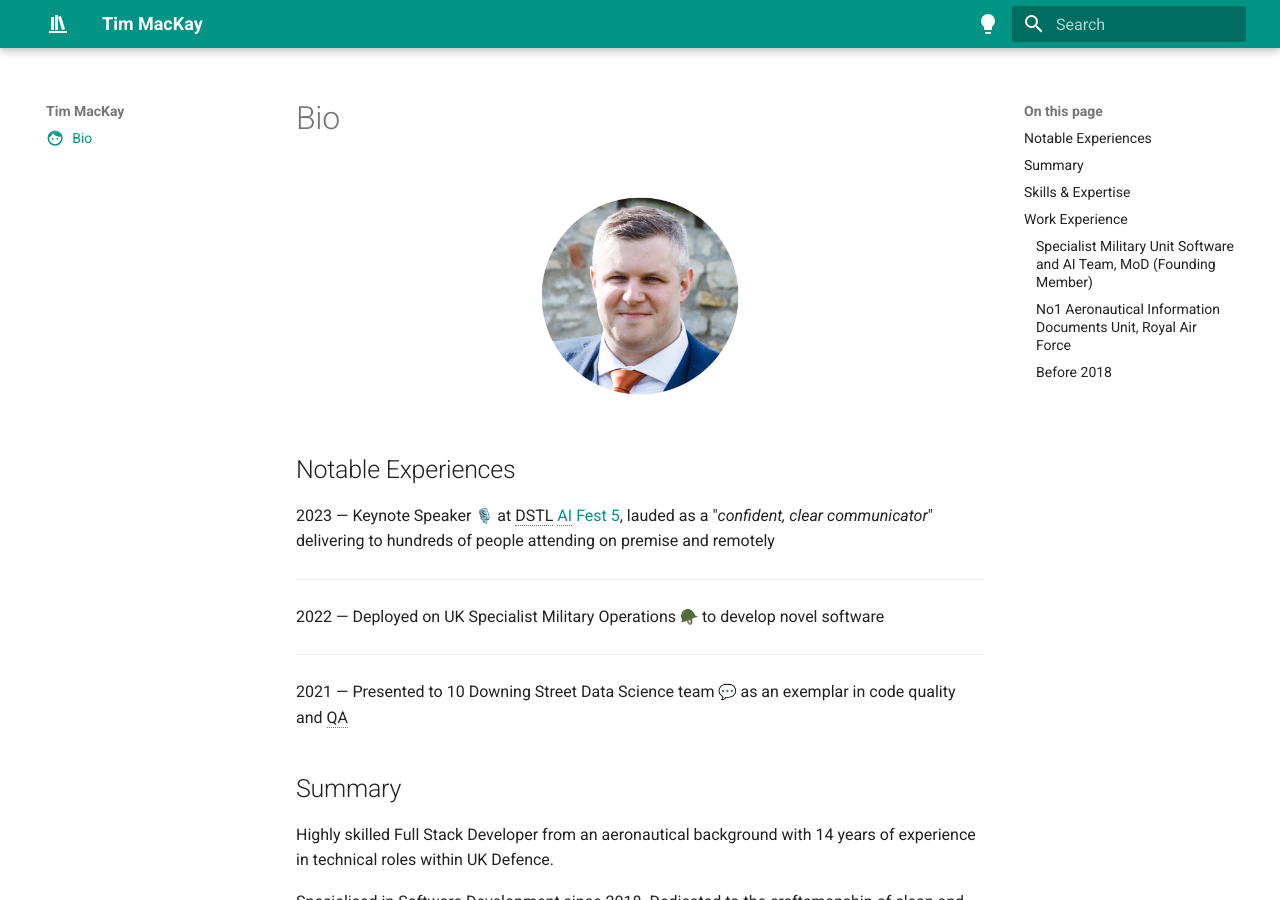
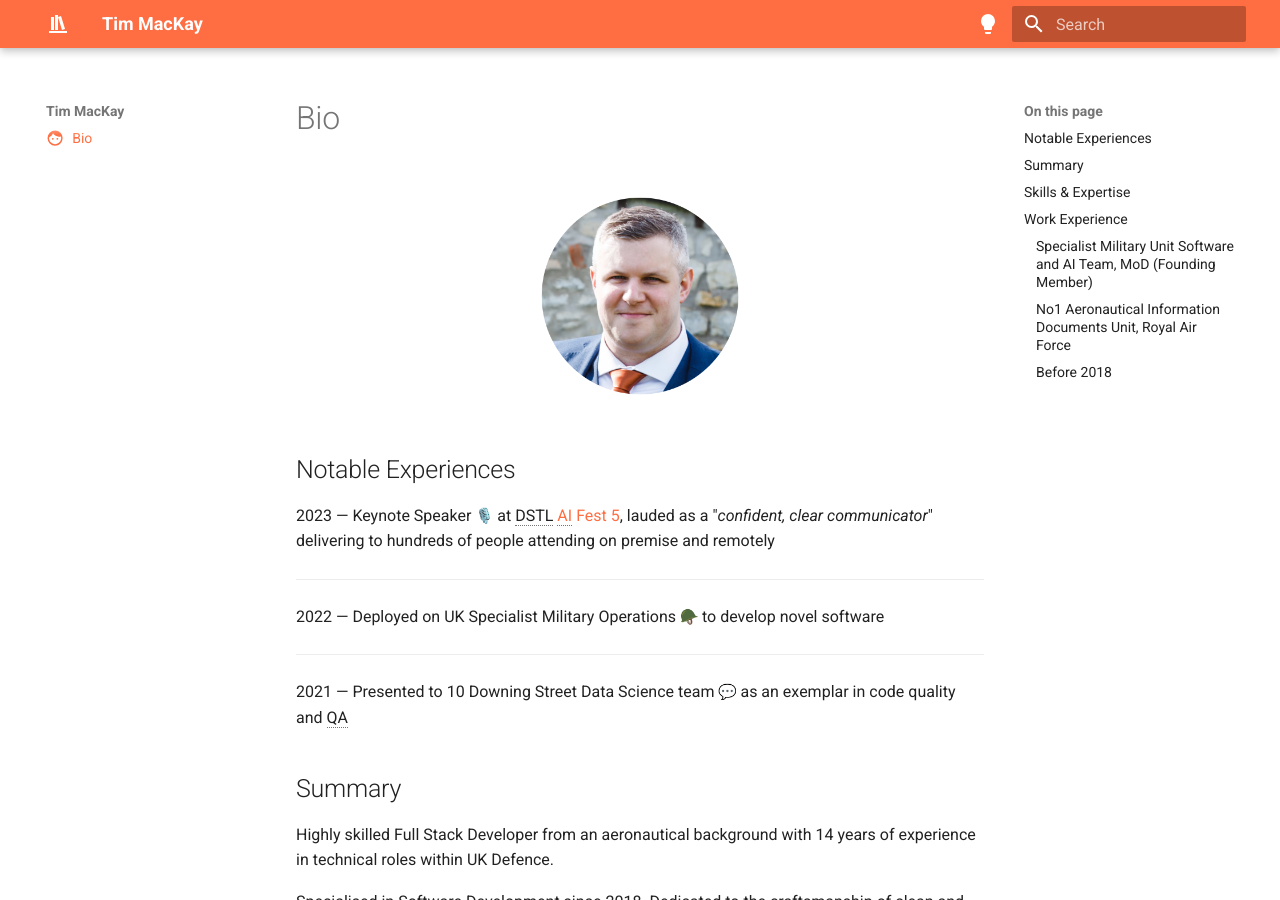
Before and after one commit to simplytim42/simplytim42.github.io, an MkDocs documentation site: the page built from docs/index.md, in a window 1280 px wide and 900 px high. Built offline with MkDocs 1.6.1 and Material for MkDocs 9.7.7, drawn with Linux system fonts in a browser that asks for light colours; emoji names are drawn with the system emoji font.

Commit message:
Update theme colour to deep orange

```diff
--- a/mkdocs.yml
+++ b/mkdocs.yml
@@ -25,8 +25,8 @@ theme:
       toggle:
         name: light mode
         icon: material/lightbulb
-      primary: teal
-      accent: teal
+      primary: deep orange
+      accent: deep orange
 
     # palette toggle for dark mode
     - media: "(prefers-color-scheme: dark)"
@@ -34,8 +34,8 @@ theme:
       toggle:
         name: dark mode
         icon: material/lightbulb-outline
-      primary: teal
-      accent: teal
+      primary: deep orange
+      accent: deep orange
 
   features:
     - navigation.footer
```
